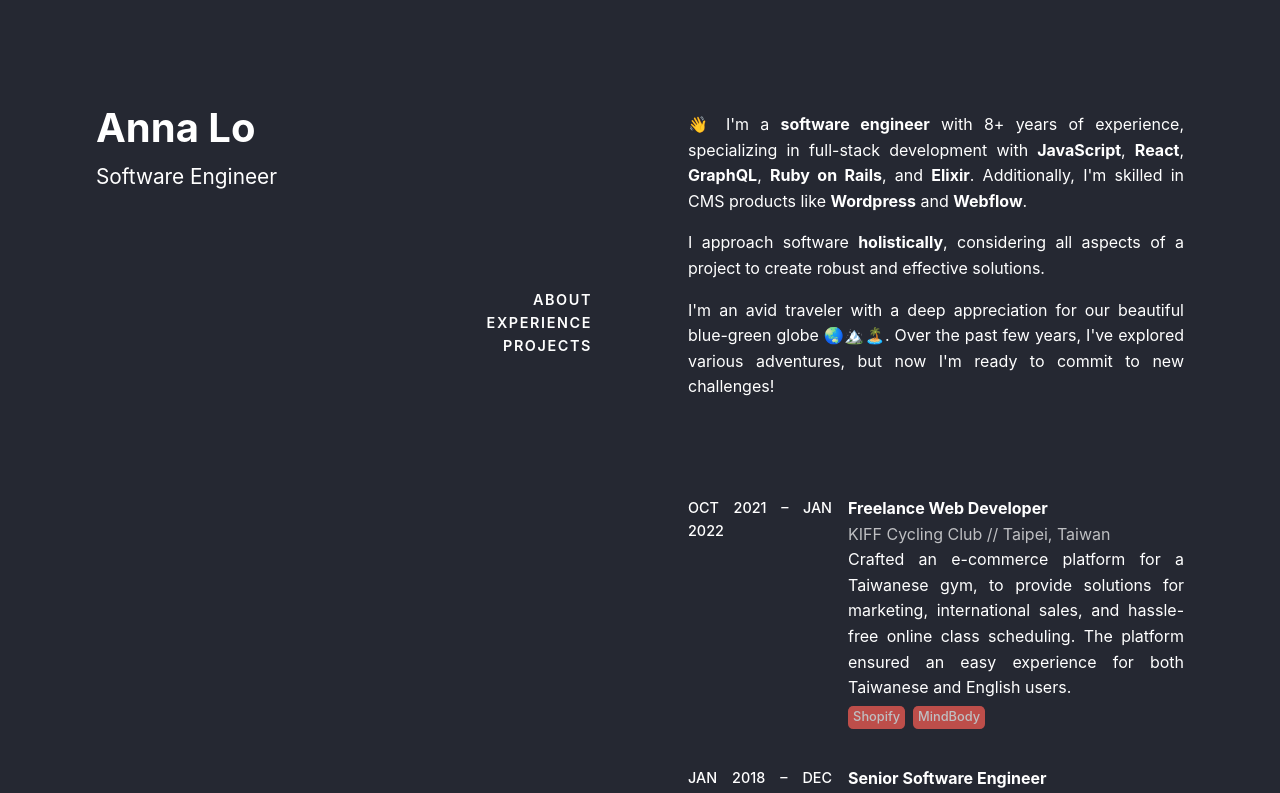
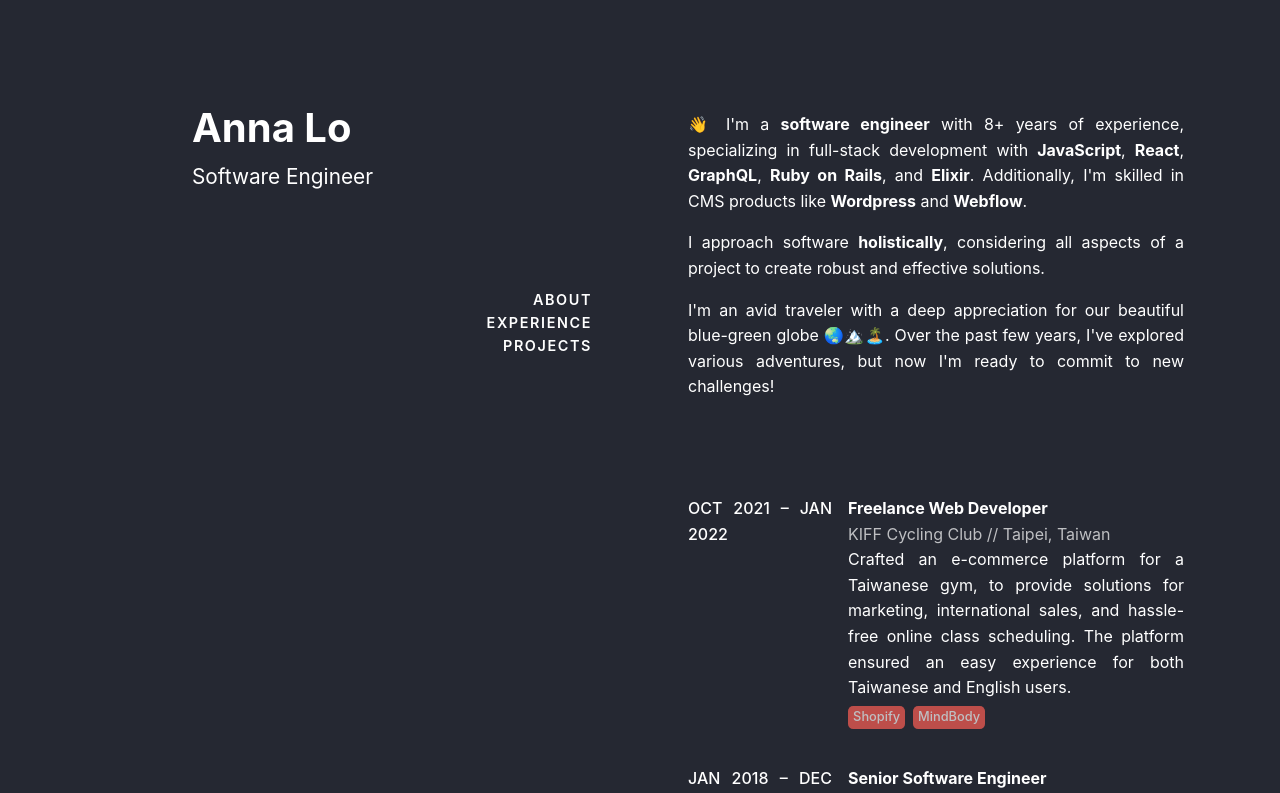
Before and after one commit to annalo/annalo.dev, a React (Create React App) app: page / in a window 1280 px wide. Shown: the top 793 px of the page. Built offline with nearby package versions, Linux system fonts and the light colour scheme.

Commit message:
fix style

```diff
--- a/src/Experience/ExperienceItem.css
+++ b/src/Experience/ExperienceItem.css
@@ -7,7 +7,6 @@
 }
 
 .ExperienceItem-dateRange {
-  font-size: 0.9em;
   font-weight: 500;
 }
 .ExperienceItem-title {  font-weight: 700; }
--- a/src/Sidebar/Sidebar.css
+++ b/src/Sidebar/Sidebar.css
@@ -1,4 +1,5 @@
 .Sidebar {
+  margin-left: 6rem;
 }
 .Sidebar-name {
   font-size: 2.5rem;
--- a/src/Sidebar/SidebarMenu.css
+++ b/src/Sidebar/SidebarMenu.css
@@ -6,6 +6,7 @@
   text-align: right;
   text-transform: uppercase;
 }
+
 .SidebarMenu-item {
   list-style: none;
 }
```
